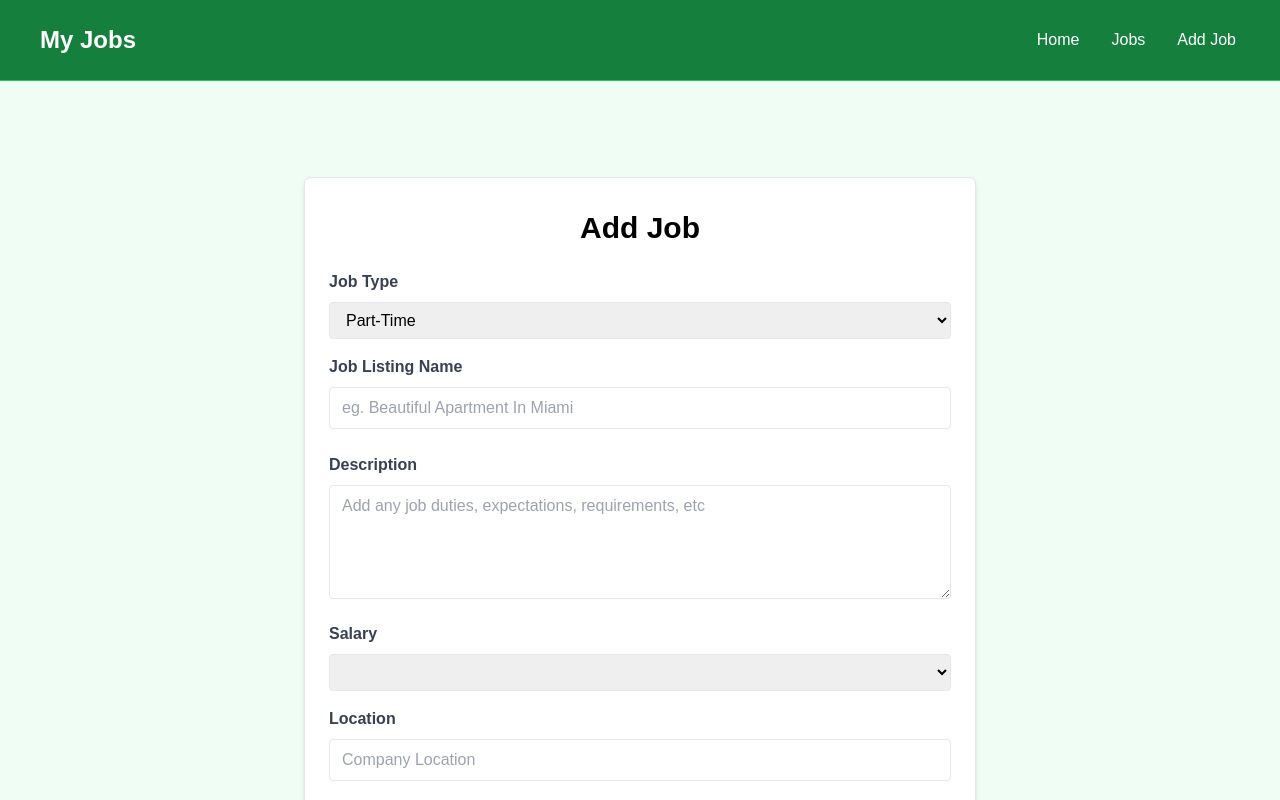
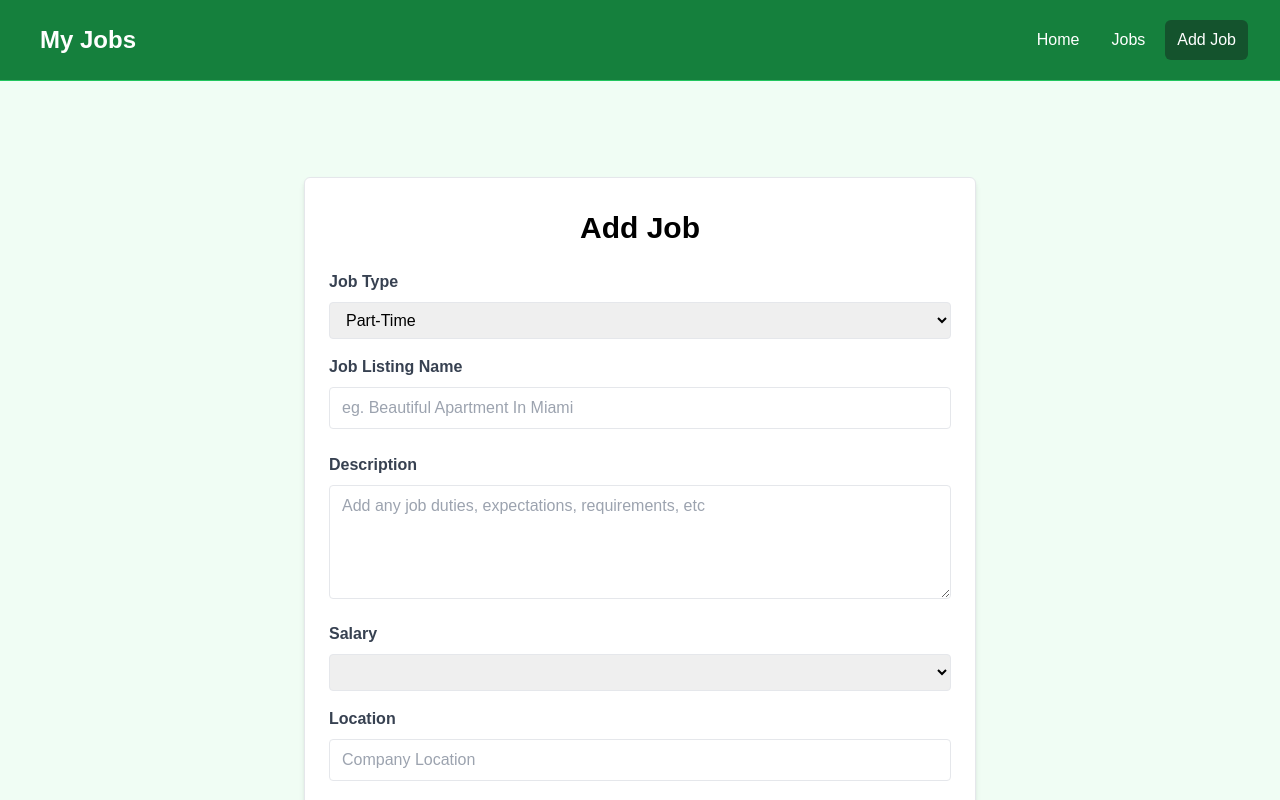
Before and after one commit to ashiqur-russel/Job-Listing, a Vue app in the folder vue-project/: page /jobs/add in a window 1280 px wide. Shown: the top 800 px of the page. Built offline with nearby package versions, Linux system fonts and the light colour scheme.

Commit message:
route name fix

```diff
--- a/vue-project/src/components/HomeCards.vue
+++ b/vue-project/src/components/HomeCards.vue
@@ -25,7 +25,7 @@ import Card from "./Card.vue";
             List your job to find the perfect developer for the role
           </p>
           <RouterLink
-            to="/job/add"
+            to="/jobs/add"
             class="inline-block bg-green-500 text-white rounded-lg px-4 py-2 hover:bg-green-600"
           >
             Add Job
--- a/vue-project/src/components/Navbar.vue
+++ b/vue-project/src/components/Navbar.vue
@@ -46,9 +46,9 @@ const isActiveLink = (routePath) => {
                 >Jobs</RouterLink
               >
               <RouterLink
-                to="/job/add"
+                to="/jobs/add"
                 :class="[
-                  isActiveLink('/job/add')
+                  isActiveLink('/jobs/add')
                     ? 'bg-green-900'
                     : 'hover:bg-gray-400',
                   'text-white',
```
